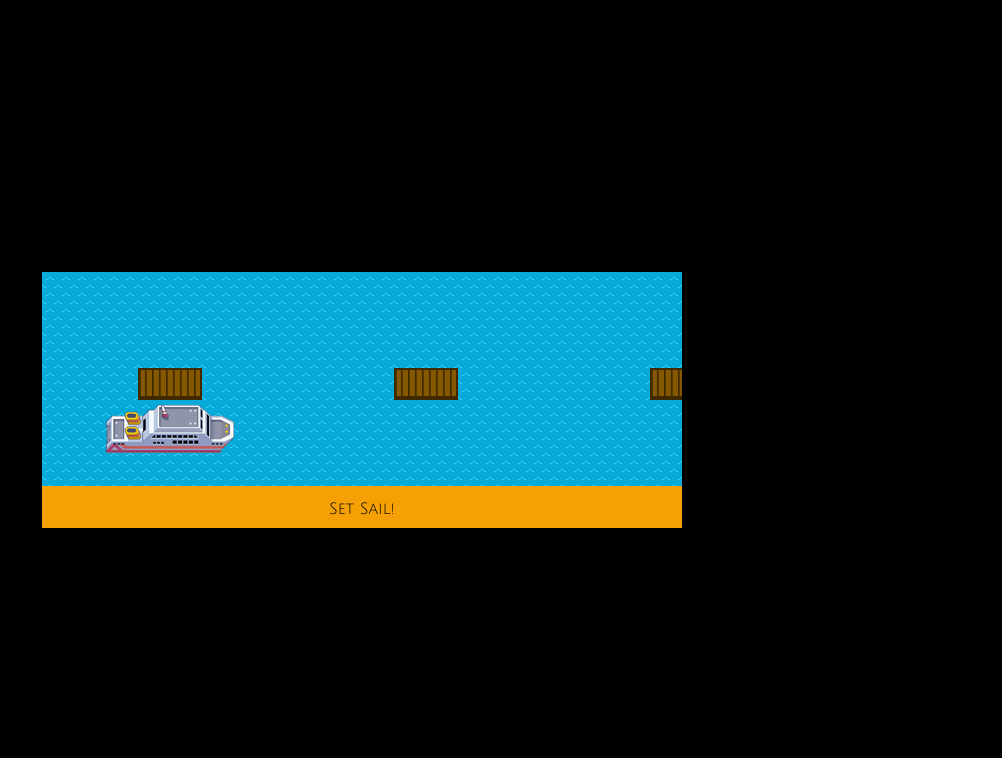
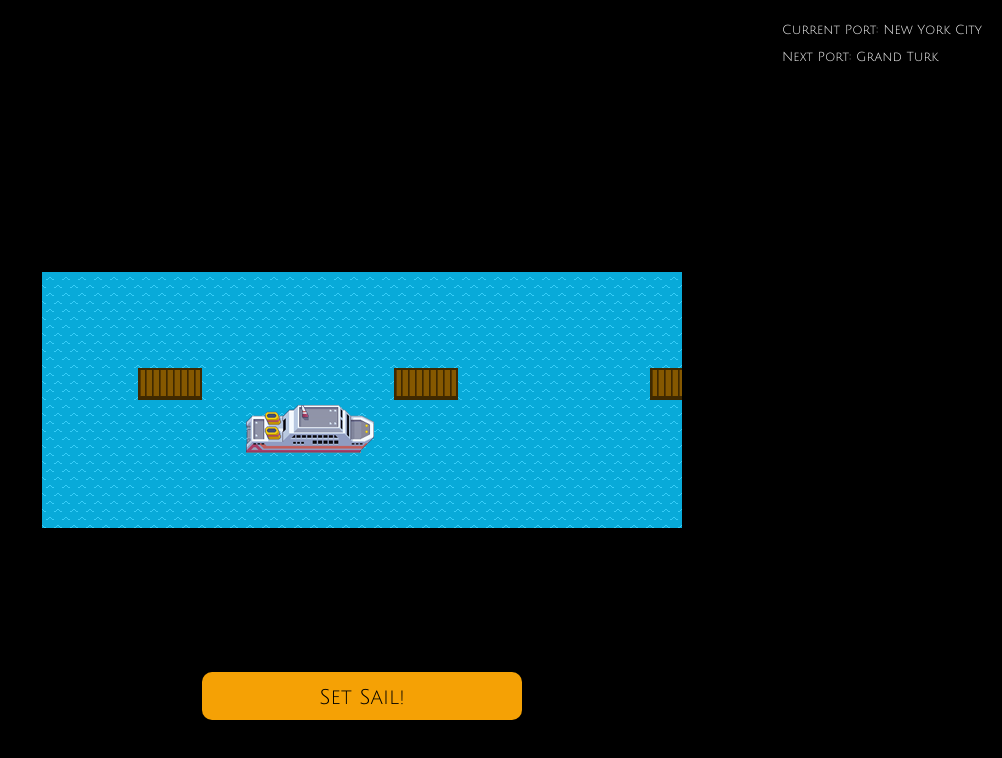
Before and after one commit to sgcook/cruise-ship, a website: page index.html in a window 1280 px wide. Both pictures are taken after a click on the button "Set Sail!". Shown: the whole page, without its empty margins (278-1280 px from the left). Drawn offline with Linux system fonts and the light colour scheme.

Commit message:
added heads-up display

```diff
--- a/css/style.css
+++ b/css/style.css
@@ -8,6 +8,9 @@ body {
   display: flex;
   align-items: center;
   justify-content: center;
+  color: #000;
+  font-family: "Julius Sans One", sans-serif;
+  font-size: 1.3rem;
 }
 
 #viewport {
@@ -40,16 +43,31 @@ body {
 #sailButton {
   border: 0;
   background-color: #fb3640;
-  color: #000;
-  width: 100%;
+  width: 25%;
+  border-radius: 10px;
   padding: 10px 20px;
   position: absolute;
-  font-family: "Julius Sans One", sans-serif;
-  bottom: 0;
-  left: 0;
+  bottom: 10vh;
 }
 
 #sailButton:focus {
   background-color: #f5a105;
   padding-top: 14px;
 }
+
+#message {
+  border-top: 1px solid black;
+  background-color: white;
+  height: 60px;
+  width: 100%;
+  position: absolute;
+  bottom: 0;
+}
+
+#listedPorts {
+  color: #fff;
+  font-size: 0.8rem;
+  position: absolute;
+  right: 20px;
+  top: 10px;
+}
--- a/index.html
+++ b/index.html
@@ -17,11 +17,15 @@
     <link rel="stylesheet" href="./css/style.css" />
   </head>
   <body>
+    <div id="listedPorts">
+      <p id="listedCurrentPort" class="listedPort">Current Port:</p>
+      <p id="listedNextPort" class="listedPort">Next Port:</p>
+    </div>
     <div id="viewport">
       <div id="ports"></div>
       <div id="ship"></div>
-      <button id="sailButton">Set Sail!</button>
     </div>
+    <button id="sailButton">Set Sail!</button>
 
     <script src="./src/controller.js"></script>
     <script src="./src/Port.js"></script>
@@ -38,7 +42,8 @@
       const controller = new Controller(ship);
 
       controller.renderPorts(itinerary.ports);
-      controller.renderShip(ship);
+      controller.renderShip();
+      controller.listPorts();
     </script>
   </body>
 </html>
--- a/src/controller.js
+++ b/src/controller.js
@@ -1,9 +1,14 @@
 (function exportController() {
   function Controller(ship) {
     this.ship = ship;
+
     this.initialiseSea();
 
-    document.querySelector("#sailButton").addEventListener("click", () => this.setSail());
+    document.querySelector("#sailButton").addEventListener("click", () => {
+      const currentPort = this.ship.currentPort.name;
+      this.renderMessage(`Now departing ${currentPort}!`);
+      this.setSail();
+    });
   }
 
   Controller.prototype = {
@@ -57,21 +62,51 @@
       const nextPortElement = document.querySelector(`[data-port-index = "${nextPortIndex}"]`);
 
       if(!nextPortElement) {
-        return alert("End of the line!");
+        this.renderMessage("End of the line!");
       }
 
       const shipElement = document.querySelector("#ship");
 
       const sailInterval = setInterval(() => {
-        const shipLeft = parseInt(shipElement.stye.left, 10);
+        const shipLeft = parseInt(shipElement.style.left, 10);
         if(shipLeft === (nextPortElement.offsetLeft - 32)) {
           ship.setSail();
           ship.dock();
+
+          const currentPort = ship.currentPort.name;
+          this.renderMessage(`We are docking at ${currentPort}!`);
           clearInterval(sailInterval);
         }
+        shipElement.style.left = `${shipLeft + 1}px`;
+      }, 20)
 
-        shipElement.stye.left = `${shipLeft + 1}px`;
-      }, 20)
+    },
+
+    renderMessage(message) {
+      const viewport = document.querySelector("#viewport");
+      const divMessage = document.createElement("div");
+      divMessage.id = "message";
+      divMessage.innerHTML = message;
+      viewport.appendChild(divMessage);
+
+      setTimeout(() => {
+        viewport.removeChild(divMessage);
+      }, 2000)
+    },
+
+    listPorts() {
+      const ship = this.ship;
+      const listedCurrentPort = document.querySelector("#listedCurrentPort");
+      const listedNextPort = document.querySelector("#listedNextPort");
+
+      const currentPortName = ship.currentPort.name;
+      const currentPortIndex = ship.itinerary.ports.indexOf(ship.currentPort);
+      const nextPortIndex = currentPortIndex + 1;
+      const nextPortElement = document.querySelector(`[data-port-index = "${nextPortIndex}"]`);
+      const nextPortName = nextPortElement.dataset.portName;
+
+      listedCurrentPort.innerHTML += ` ${currentPortName}`;
+      listedNextPort.innerHTML += ` ${nextPortName}`;
     }
   }
 
```
Also changed, not shown: src/Ship.js (line endings or trailing spaces).
